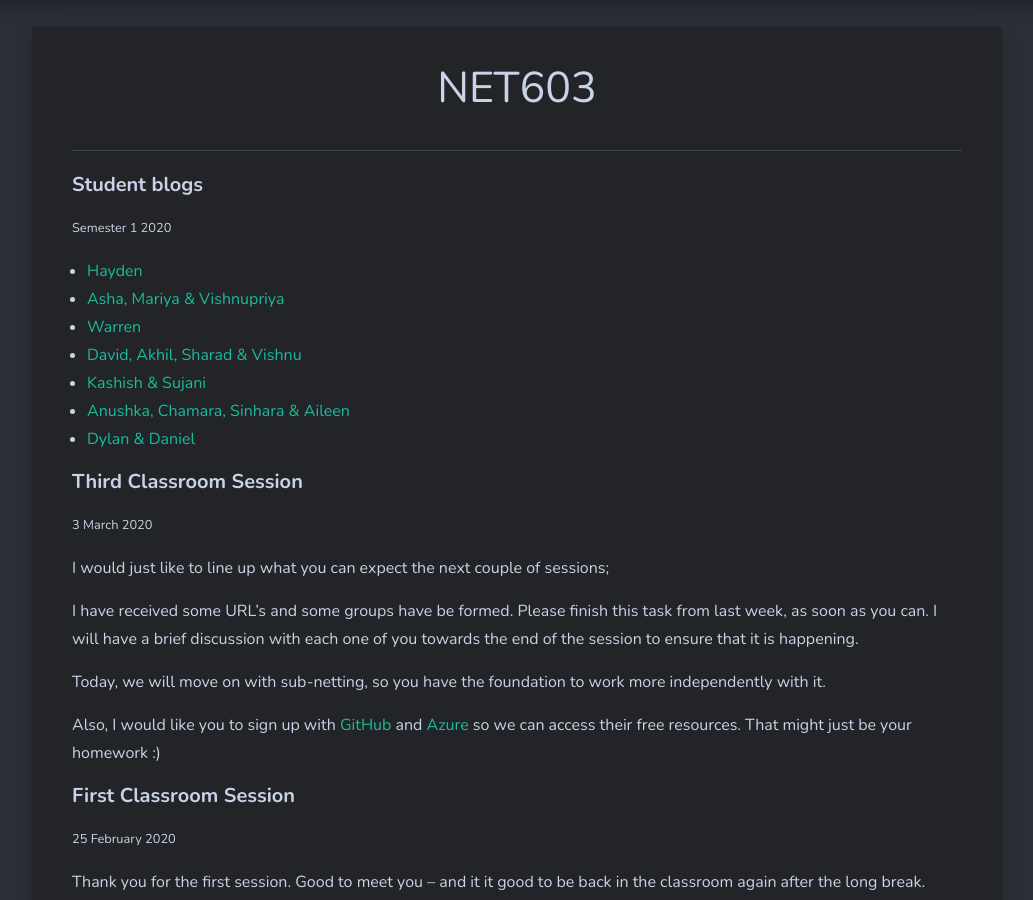
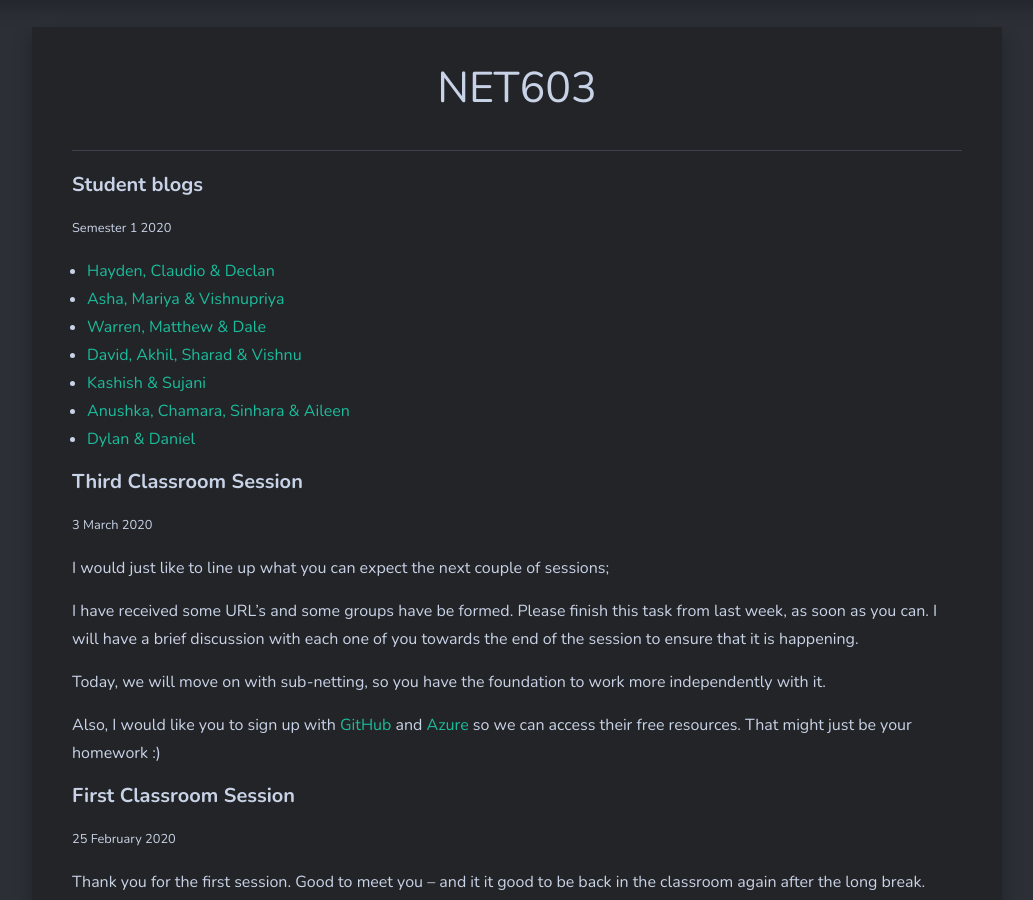
Before and after one commit to larsoliverdam/nmit, a Jekyll site: the page built from _pages/NET603.md, in a window 1280 px wide and 900 px high, scrolled down 698 px. Shown: the whole window, without its empty margins (123-1156 px from the left). Built offline with Jekyll 4.4.1, drawn with Linux system fonts in a browser that asks for light colours; nearby versions of some CDN libraries; comment, search, counter and statistics services are not loaded.

Commit message:
update NET603

```diff
--- a/_pages/NET603.md
+++ b/_pages/NET603.md
@@ -8,9 +8,9 @@ image: binary.jpg
 #### Student blogs
 <small> Semester 1 2020</small>
 
-* [Hayden](https://docs.google.com/document/d/1OkbDPg1hEQYgu_7-qP7tVlXxpkadMAhgVTjXTE5IZlo/edit?usp=sharing)
+* [Hayden, Claudio & Declan](https://docs.google.com/document/d/1OkbDPg1hEQYgu_7-qP7tVlXxpkadMAhgVTjXTE5IZlo/edit?usp=sharing)
 * [Asha, Mariya & Vishnupriya](http://http470.home.blog/)
-* [Warren](https://groupnet602.blogspot.com/)
+* [Warren, Matthew & Dale](https://groupnet602.blogspot.com/)
 * [David, Akhil, Sharad & Vishnu](https://vadblogcom.wordpress.com/)
 * [Kashish & Sujani](https://ksnet603.wordpress.com/)
 * [Anushka, Chamara, Sinhara & Aileen](https://geekdevelop.blogspot.com/2020/03/day-1-25th-february-2020-1.html)
```
